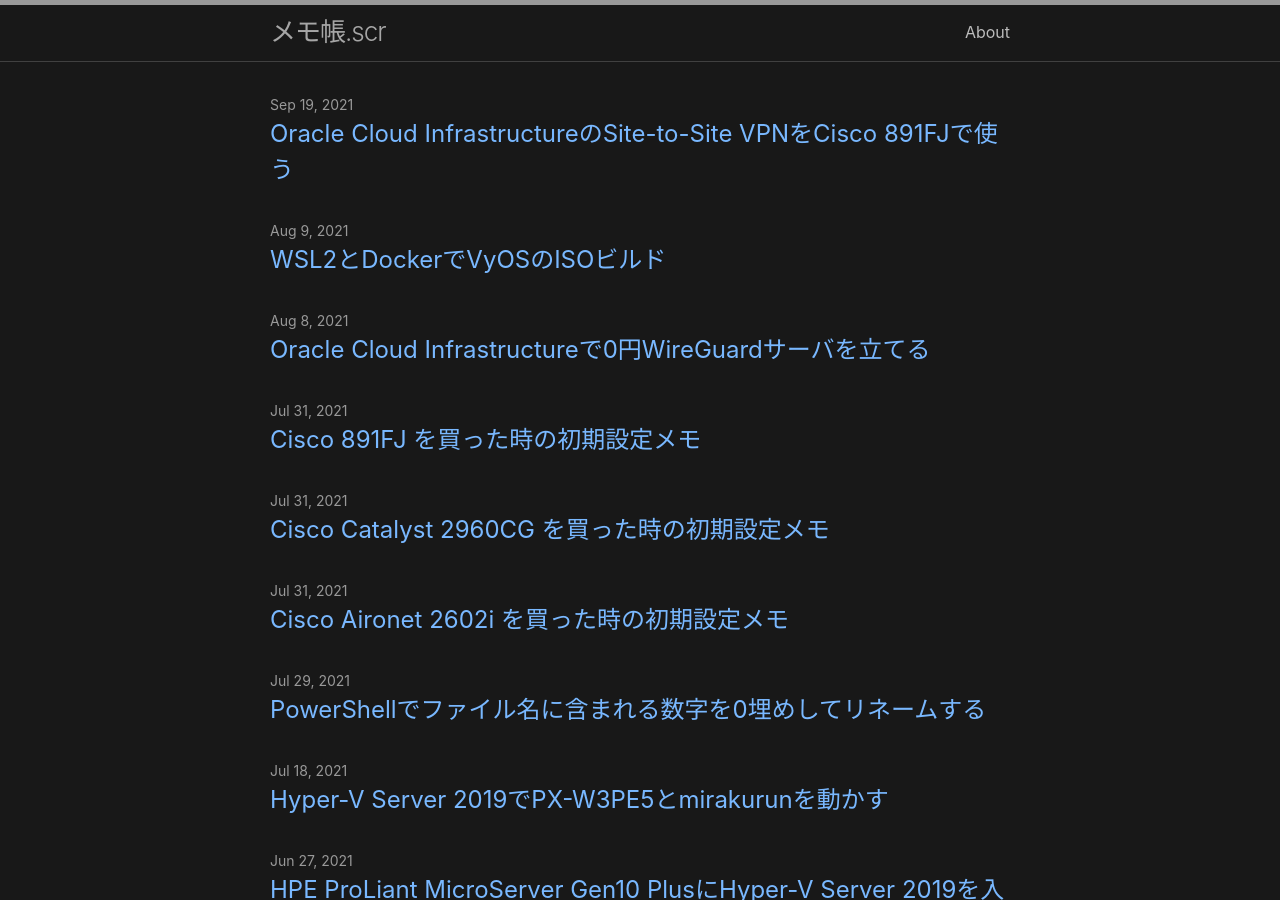
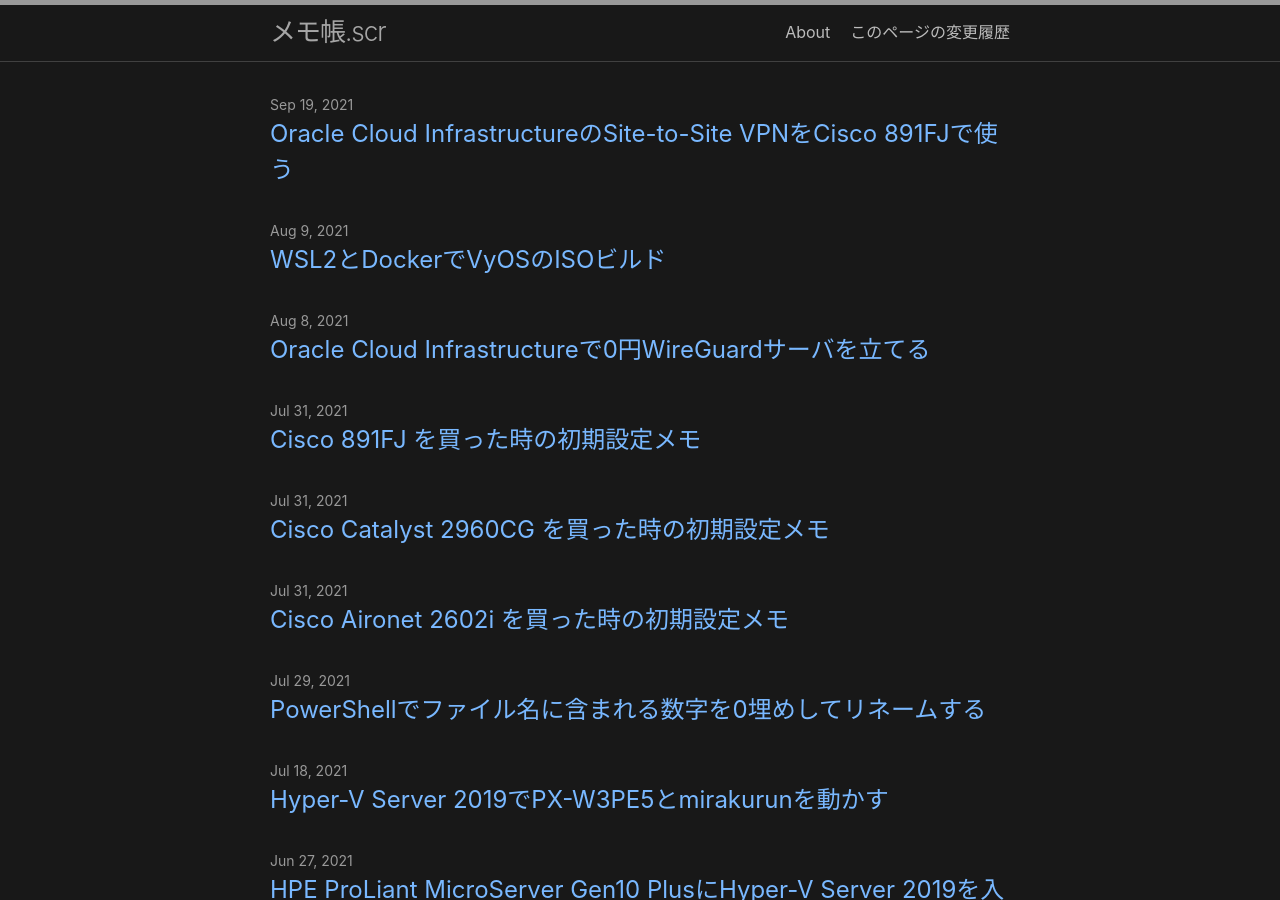
Before and after one commit to maeda577/maeda577.github.io, a Jekyll site: the page built from index.md, in a window 1280 px wide and 900 px high. Built offline with Jekyll 4.4.1, drawn with Linux system fonts in a browser that asks for light colours.

Commit message:
更新履歴へのリンクを追加

```diff
--- a/_includes/header.html
+++ b/_includes/header.html
@@ -24,6 +24,7 @@
             <a class="page-link" href="{{ my_page.url | relative_url }}">{{ my_page.title | escape }}</a>
             {%- endif -%}
           {%- endfor -%}
+          <a class="page-link" href="https://github.com/maeda577/maeda577.github.io/commits/main/{{ page.path }}">このページの変更履歴</a>
         </div>
       </nav>
     {%- endif -%}
```
